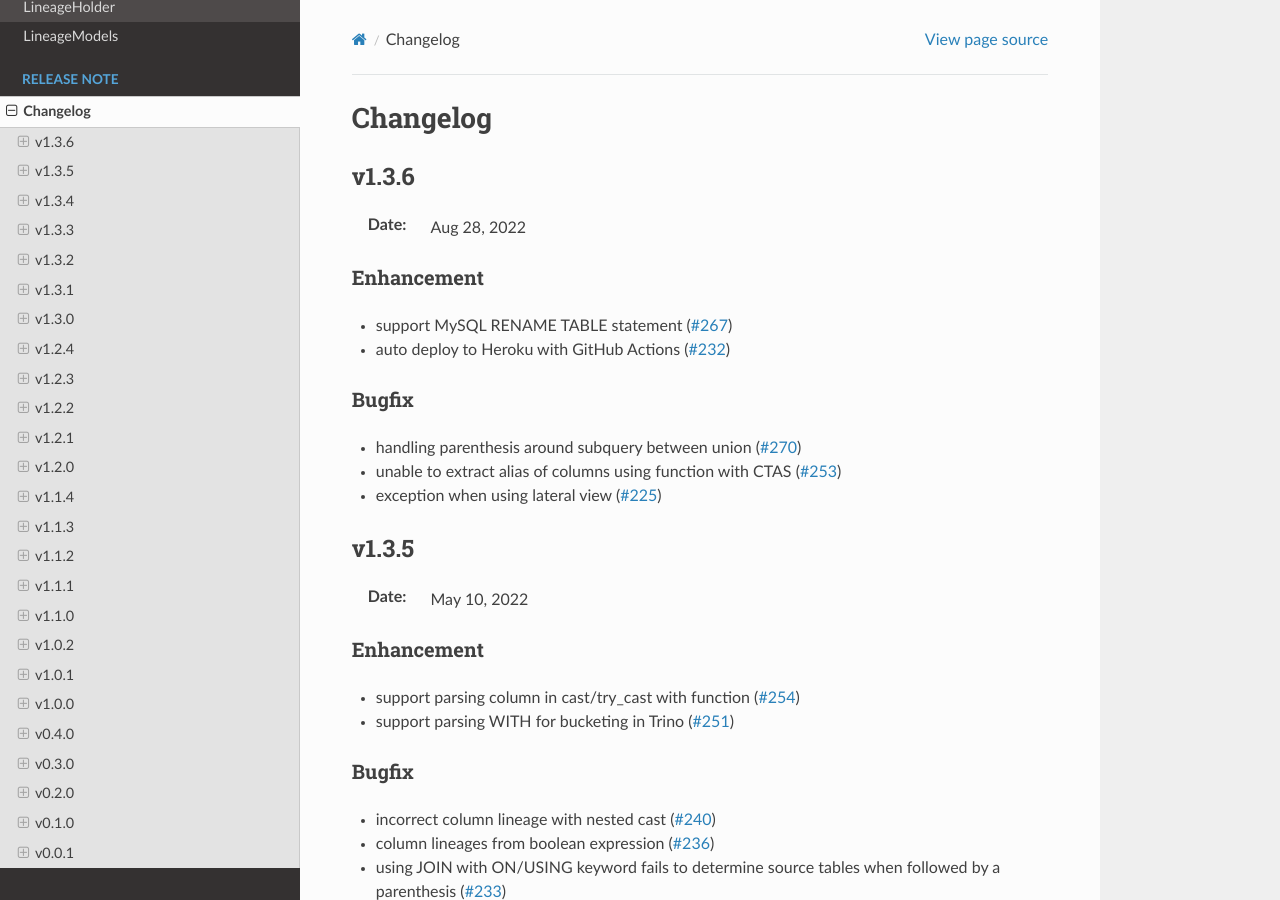
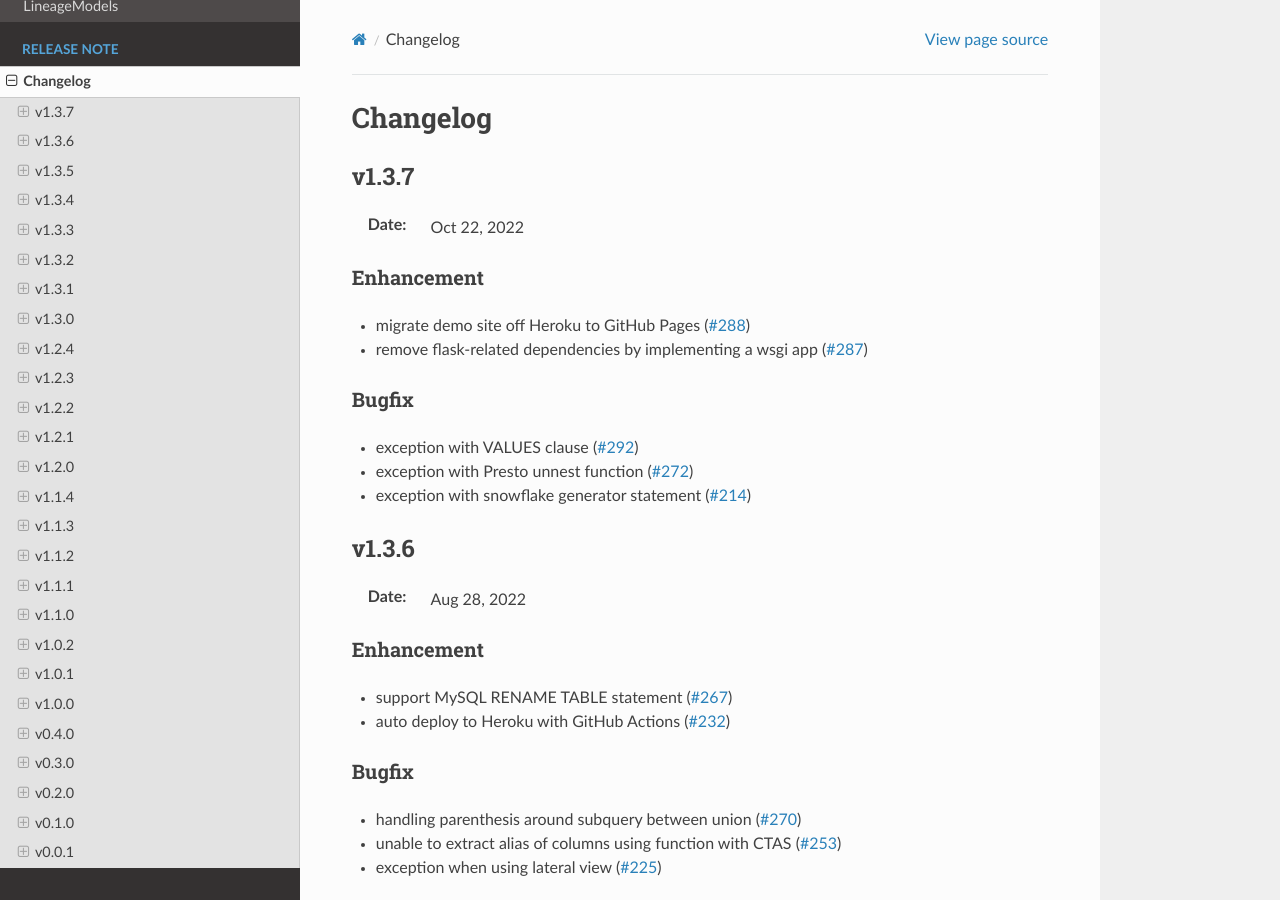
Before and after one commit to reata/sqllineage, a Sphinx documentation site: the page built from docs/release_note/changelog.rst, in a window 1280 px wide and 900 px high. Built offline with Sphinx 7.4.7 and the Read the Docs theme 2.0.0, drawn with Linux system fonts in a browser that asks for light colours.

Commit message:
chore: bump version to 1.3.7

```diff
--- a/docs/release_note/changelog.rst
+++ b/docs/release_note/changelog.rst
@@ -1,6 +1,21 @@
 *********
 Changelog
 *********
+
+v1.3.7
+======
+:Date: Oct 22, 2022
+
+Enhancement
+-------------
+* migrate demo site off Heroku to GitHub Pages (`#288 <https://github.com/reata/sqllineage/issues/288>`_)
+* remove flask-related dependencies by implementing a wsgi app (`#287 <https://github.com/reata/sqllineage/issues/287>`_)
+
+Bugfix
+-------------
+* exception with VALUES clause (`#292 <https://github.com/reata/sqllineage/issues/292>`_)
+* exception with Presto unnest function (`#272 <https://github.com/reata/sqllineage/issues/272>`_)
+* exception with snowflake generator statement (`#214 <https://github.com/reata/sqllineage/issues/214>`_)
 
 v1.3.6
 ======
--- a/sqllineage/__init__.py
+++ b/sqllineage/__init__.py
@@ -41,7 +41,7 @@ def _monkey_patch() -> None:
 _monkey_patch()
 
 NAME = "sqllineage"
-VERSION = "1.3.6"
+VERSION = "1.3.7"
 DEFAULT_LOGGING = {
     "version": 1,
     "disable_existing_loggers": False,
```
Also changed, not shown: 2 other files.
